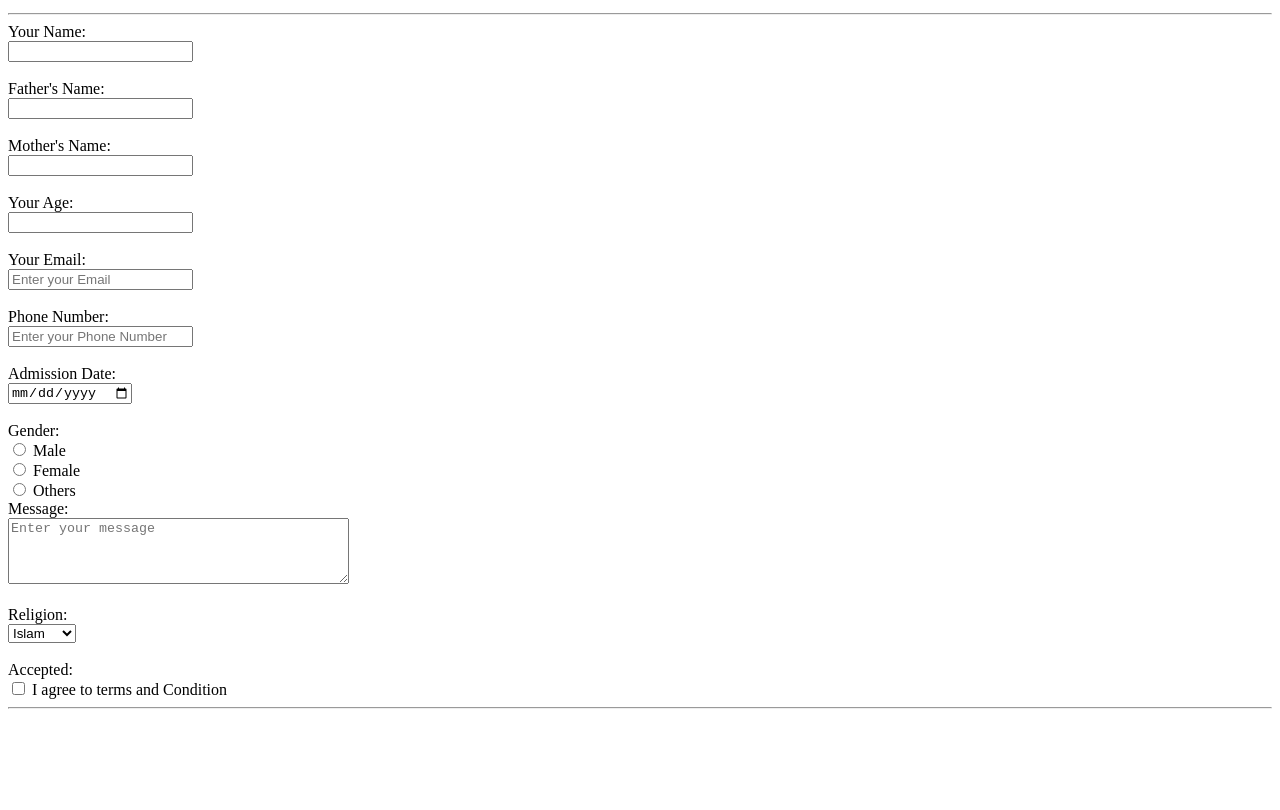
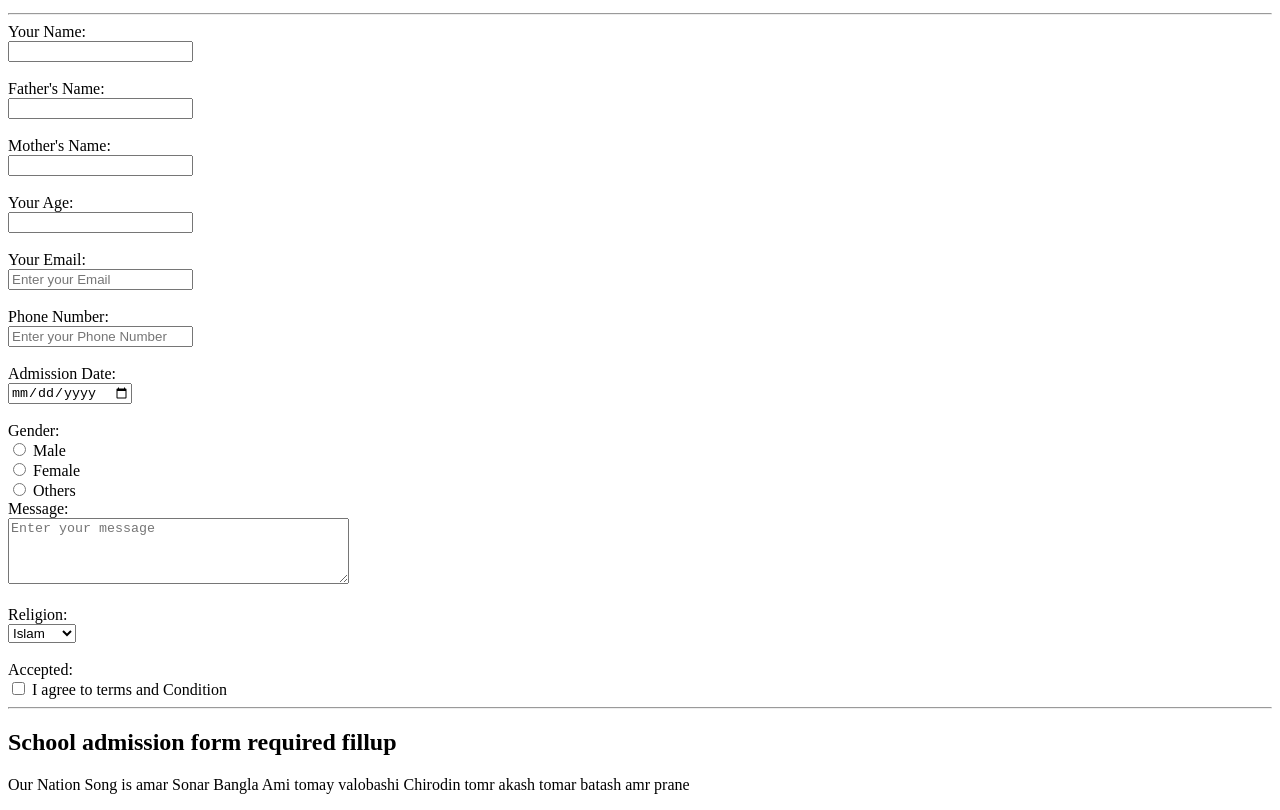
Before and after one commit to jahangirdq/my-fist-code, a plain HTML site: page index.html in a window 1280 px wide. Shown: the part 101-911 px from the top of the page. Before the commit the page ends 818 px from the top, so only its background shows below. Drawn offline with Linux system fonts and the light colour scheme.

Commit message:
index.html updated

```diff
--- a/index.html
+++ b/index.html
@@ -59,5 +59,11 @@
         <label for="accepted">I agree to terms and Condition</label>
     </form>
     <hr>
+
+    <section>
+        <h2>School admission form required fillup</h2>
+        <p>Our Nation Song is amar Sonar Bangla Ami tomay valobashi Chirodin tomr akash tomar batash amr prane</p>
+    </section>
+
 </body>
 </html>
```
